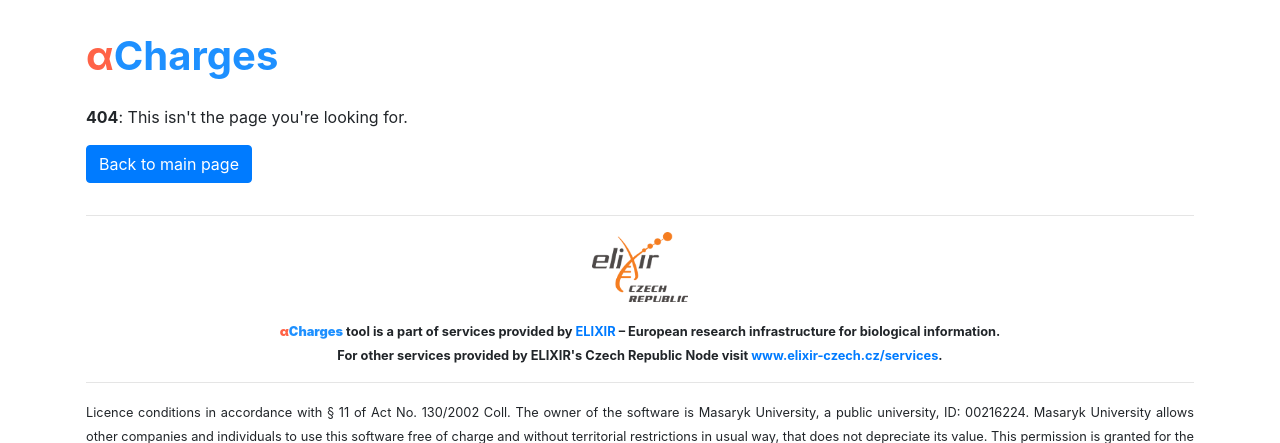
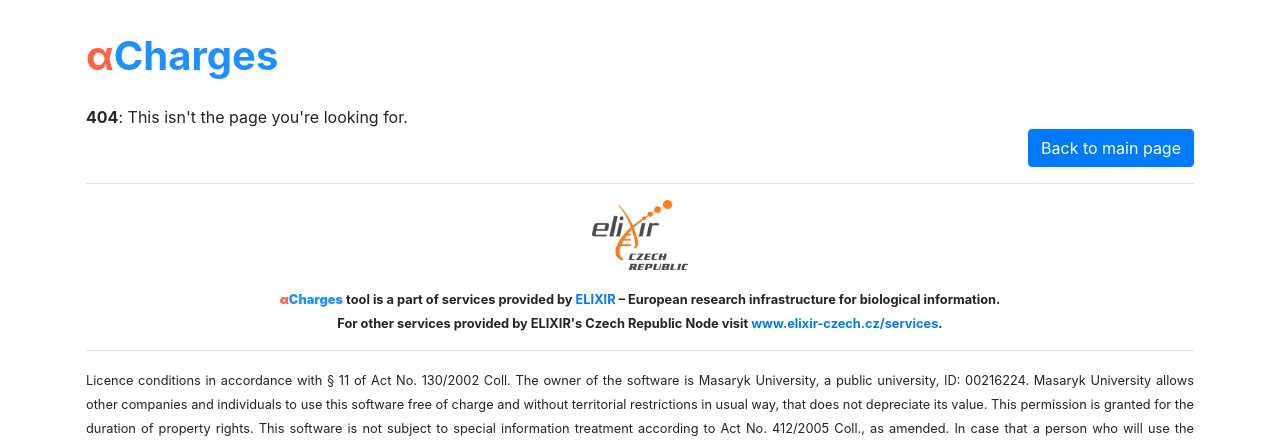
Before and after one commit to sb-ncbr/AlphaCharges, a Flask app: template app/templates/404.html in a window 1280 px wide. Shown: the top 443 px of the page. Run offline with Flask 2, Linux system fonts and the light colour scheme; the template is opened without the code that fills it, so the values that code supplies are empty; some libraries are stand-ins or nearby versions.

Commit message:
fix: 404 button position

```diff
--- a/app/templates/404.html
+++ b/app/templates/404.html
@@ -18,7 +18,7 @@
         </div>
     </div>
     <div class="row">
-        <div class="col pb-3 mt-3">
+        <div class="col text-right">
             <a href="{{ url_for('main_site') }}" class="btn btn-primary">Back to main page</a>
         </div>
     </div>
```
